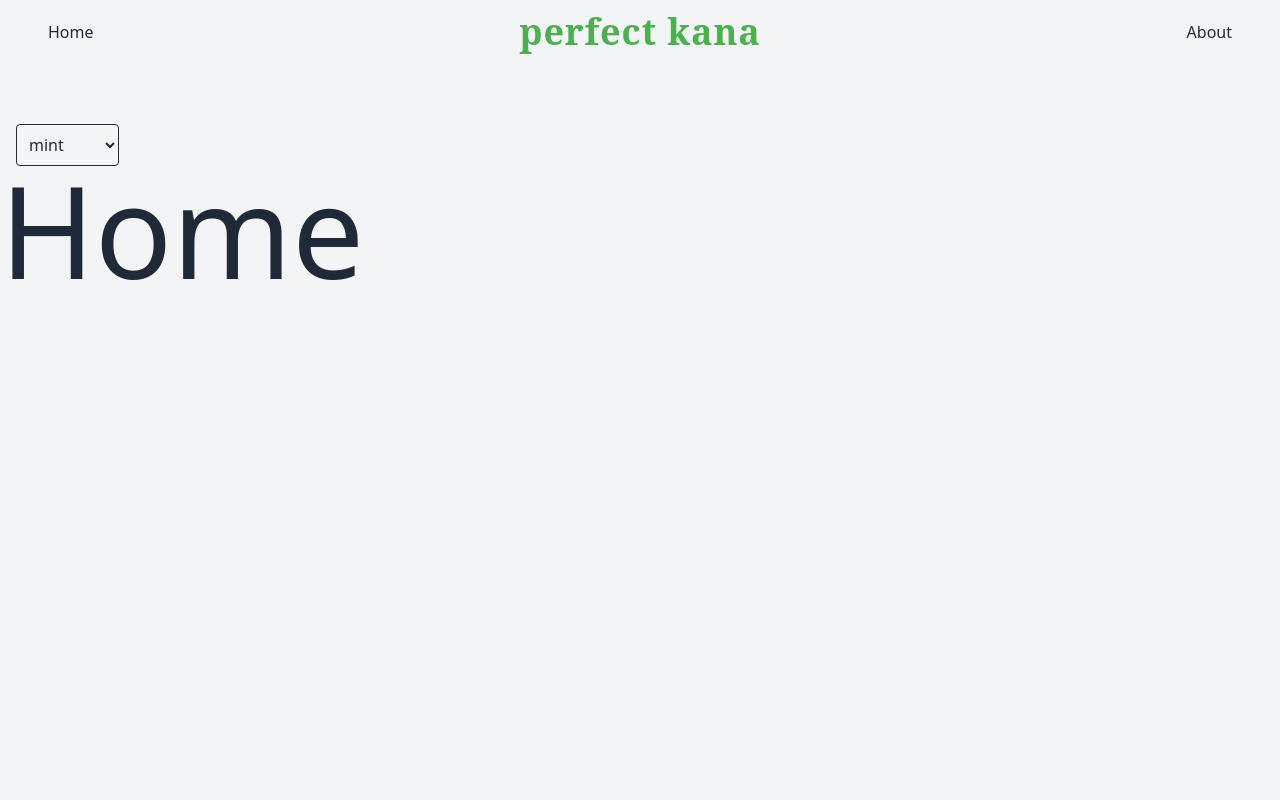
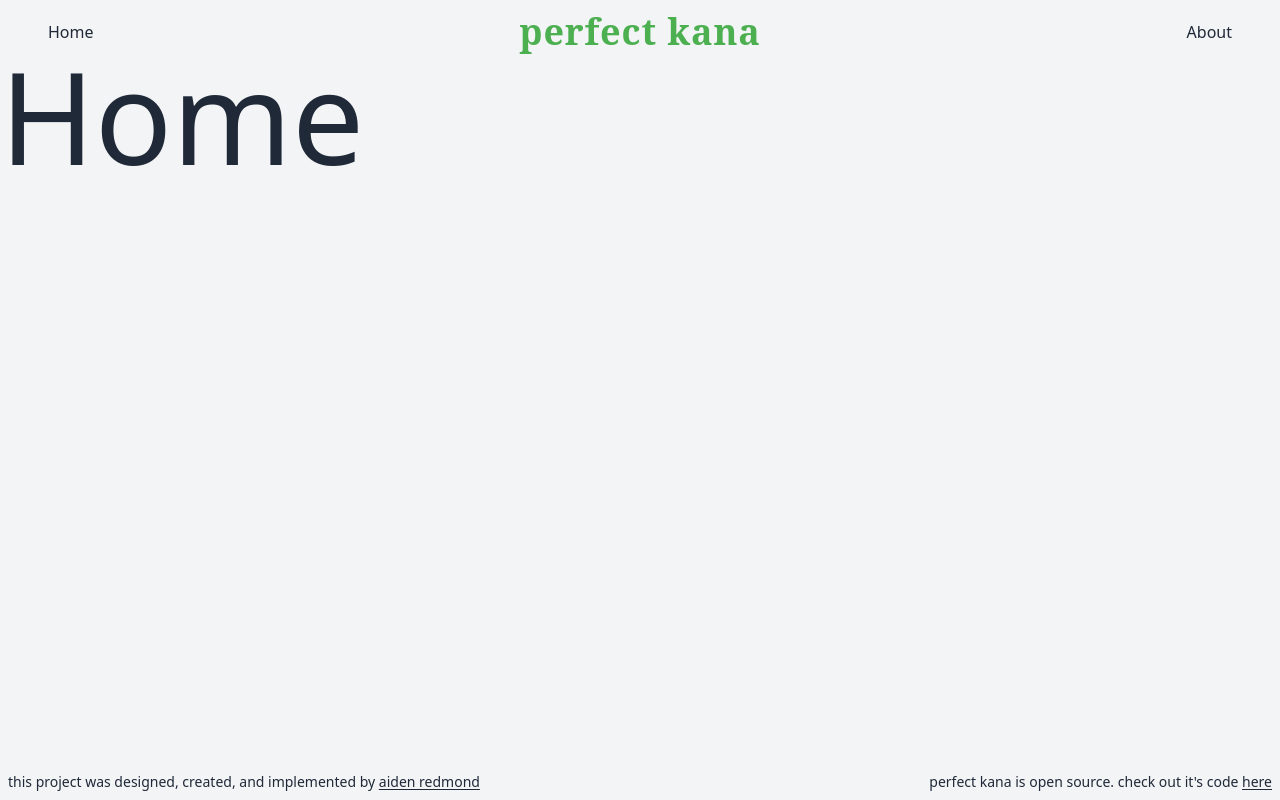
Before and after one commit to aredmondd/perfect-kana, a Vue app: page / in a window 1280 px wide. Built offline with nearby package versions, Linux system fonts and the light colour scheme; a web font is replaced by a local one.

Commit message:
footer and fix theme storage

```diff
--- a/index.html
+++ b/index.html
@@ -12,8 +12,12 @@
     <link rel="preconnect" href="https://fonts.gstatic.com" crossorigin>
     <link href="https://fonts.googleapis.com/css2?family=Gloock&display=swap" rel="stylesheet">
   </head>
-  <body class="bg-background text-text">
-    <div id="app"></div>
+  <body class="bg-background text-text flex flex-col min-h-screen">
+    <div id="app" class="flex flex-col flex-1"></div>
     <script type="module" src="/src/main.js"></script>
   </body>
+  <footer class="flex justify-between items-end mb-2 mx-2">
+    <p class="text-sm text-text">this project was designed, created, and implemented by <a href="https://www.aidenredmond.com" target="_blank" class="underline underline-offset-2">aiden redmond</a></p>
+    <p class="text-sm text-text">perfect kana is open source. check out it's code <a href="https://github.com/aredmondd/perfect-kana" target="_blank" class="underline underline-offset-2">here</a></p>
+  </footer>
 </html>
--- a/src/App.vue
+++ b/src/App.vue
@@ -1,15 +1,37 @@
 <script setup>
 import { RouterLink, RouterView } from 'vue-router'
 import Navbar from './components/Navbar.vue'
-import Footer from '@/components/Footer.vue'
+import siteThemes from '@/themes'
 </script>
 
 <template>
     <header>
         <div class="wrapper">
             <Navbar/>
-      <Footer />
         </div>
     </header>
     <RouterView />
 </template>
+
+<script>
+  export default {
+    data() {
+      return {
+        selectedTheme: JSON.parse(localStorage.getItem('theme')) ? JSON.parse(localStorage.getItem('theme')).name : 'mint',
+        themes: siteThemes,
+      };
+    },
+    methods: {
+      applyTheme() {
+        document.documentElement.style.setProperty('--background-color', this.themes[this.selectedTheme].background);
+        document.documentElement.style.setProperty('--text-color', this.themes[this.selectedTheme].text);
+        document.documentElement.style.setProperty('--accent-color', this.themes[this.selectedTheme].accent);
+
+        localStorage.setItem('theme', JSON.stringify(this.themes[this.selectedTheme]));
+      },
+    },
+    mounted() {
+      this.applyTheme();
+    },
+  };
+</script>
--- a/src/components/Footer.vue
+++ b/src/components/ThemeSelect.vue
@@ -1,3 +1,7 @@
+<script setup>
+import siteThemes from '../themes';
+</script>
+
 <template>
     <div :class="themeClass">
     <div class="mt-16 ml-4">
@@ -15,38 +19,7 @@
     data() {
       return {
         selectedTheme: JSON.parse(localStorage.getItem('theme')) ? JSON.parse(localStorage.getItem('theme')).name : 'mint',
-        themes: {
-          mint: {
-            name: 'mint',
-            background: '#F3F4F6',
-            text: '#1F2937',
-            accent: '#4CAF50',
-          },
-          freedom: {
-            name: 'freedom',
-            background: '#1F2937',
-            text: '#F3F4F6',
-            accent: '#FF5722',
-          },
-          icy: {
-            name: 'icy',
-            background: '#000000',
-            text: '#FFFFFF',
-            accent: '#00BCD4',
-          },
-          blurry: {
-            name: 'blurry',
-            background: '#FFEB3B',
-            text: '#212121',
-            accent: '#673AB7',
-          },
-          popsicle: {
-            name: 'popsicle',
-            background: '#E91E63',
-            text: '#FFFFFF',
-            accent: '#3F51B5',
-          },
-        },
+        themes: siteThemes,
       };
     },
     computed: {
--- /dev/null
+++ b/src/themes.js
@@ -0,0 +1,34 @@
+const siteThemes = {
+    mint: {
+      name: 'mint',
+      background: '#F3F4F6',
+      text: '#1F2937',
+      accent: '#4CAF50',
+    },
+    freedom: {
+      name: 'freedom',
+      background: '#1F2937',
+      text: '#F3F4F6',
+      accent: '#FF5722',
+    },
+    icy: {
+      name: 'icy',
+      background: '#000000',
+      text: '#FFFFFF',
+      accent: '#00BCD4',
+    },
+    blurry: {
+      name: 'blurry',
+      background: '#FFEB3B',
+      text: '#212121',
+      accent: '#673AB7',
+    },
+    popsicle: {
+      name: 'popsicle',
+      background: '#E91E63',
+      text: '#FFFFFF',
+      accent: '#3F51B5',
+    },
+  };
+
+export default siteThemes;
--- a/src/views/AboutView.vue
+++ b/src/views/AboutView.vue
@@ -1,8 +1,10 @@
 <script setup>
+import ThemeSelect from '@/components/ThemeSelect.vue'
 </script>
 
 <template>
   <div>
-    <h1>About</h1>
+    <h1 class="text-9xl">About</h1>
+    <ThemeSelect />
   </div>
 </template>
```
Lines whose indentation alone changed are shown as unchanged.
